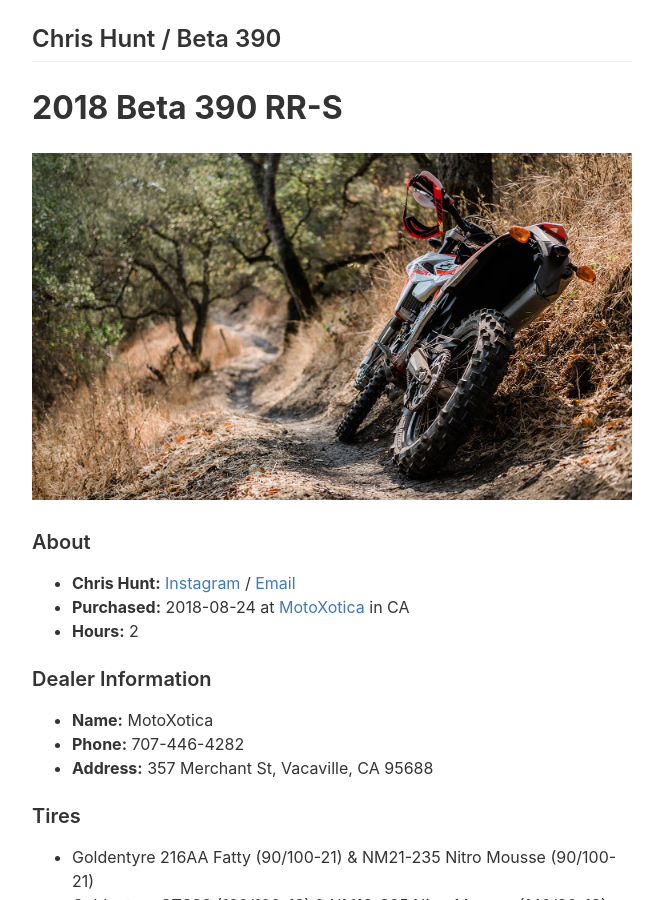
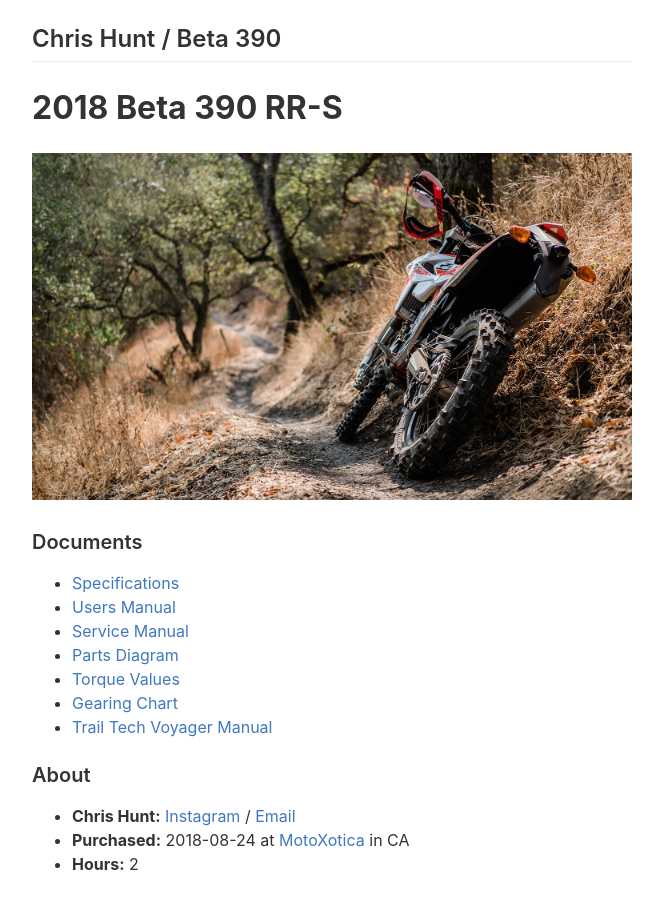
Before and after one commit to chrishunt/chrishunt.github.com, a Jekyll site: the page built from beta-390/index.md, in a window 1280 px wide and 900 px high. Shown: the whole window, without its empty margins (308-971 px from the left). Built offline with Jekyll 4.4.1, drawn with Linux system fonts in a browser that asks for light colours.

Commit message:
Add Beta documents

```diff
--- a/beta-390/index.md
+++ b/beta-390/index.md
@@ -5,6 +5,16 @@
 
 # 2018 Beta 390 RR-S
 ![](beta-390.jpg)
+
+### Documents
+
+- [Specifications](documents/2018-beta-390-rrs-specifications.pdf)
+- [Users Manual](documents/2018-beta-390-rrs-users-manual.pdf)
+- [Service Manual](documents/2018-beta-390-rrs-service-manual.pdf)
+- [Parts Diagram](documents/2018-beta-390-rrs-parts-diagram.pdf)
+- [Torque Values](documents/2018-beta-390-rrs-torque-values.pdf)
+- [Gearing Chart](documents/2018-beta-390-rrs-gearing-chart.pdf)
+- [Trail Tech Voyager Manual](documents/trail-tech-voyager-manual.pdf)
 
 ### About
 
```
Also changed, not shown: 7 other files.
